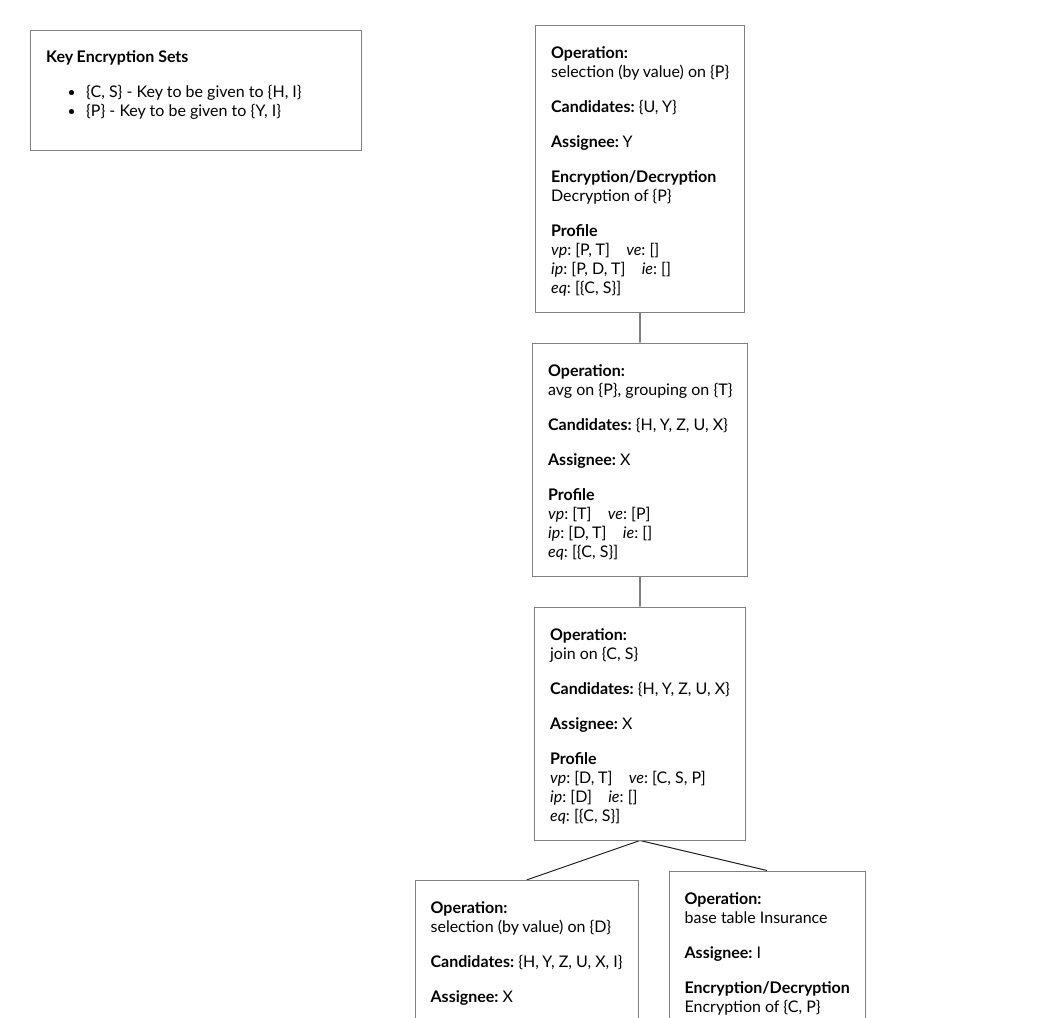
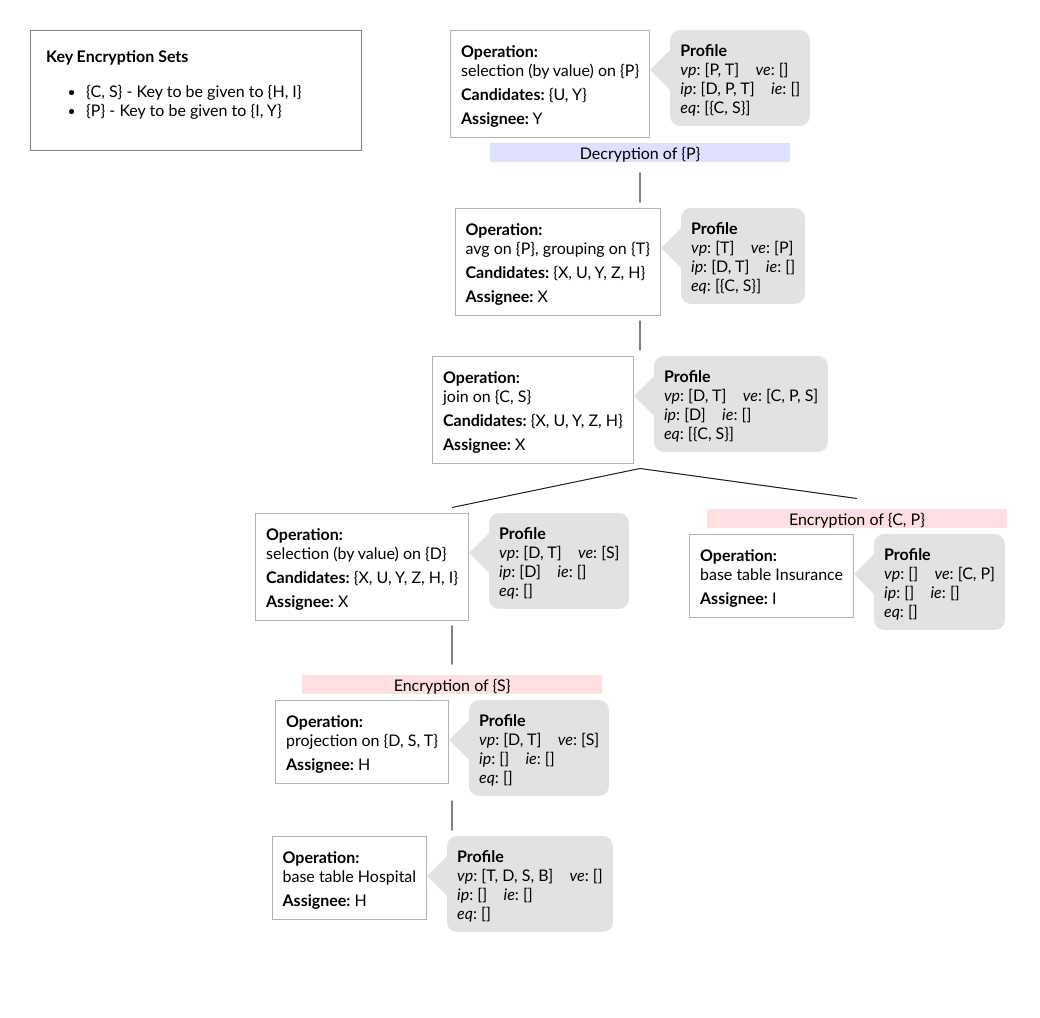
Before and after one commit to 4rcosine/DistributedQueryUI, a plain HTML site: page DistributedQueryUI/output/index.html in a window 1280 px wide. Shown: the top 1018 px of the page, without its empty margins (0-1040 px from the left). After the commit the page ends 961 px from the top, so only its background shows below. Drawn offline with Linux system fonts and the light colour scheme.

Commit message:
Commit modifiche grafiche

```diff
--- a/DistributedQueryUI/output/Treant.css
+++ b/DistributedQueryUI/output/Treant.css
@@ -3,7 +3,7 @@
 body { font-family: Calibri, Arial, Consolas; }
 .Treant { position: relative; overflow: hidden; padding: 0 !important; }
 .Treant > .node,
-.Treant > .pseudo { position: absolute; display: block; visibility: hidden; padding-left: 15px; padding-right: 15px; border: 1px solid gray}
+.Treant > .pseudo { position: absolute; display: block; visibility: hidden; padding: 5px;}
 .Treant.Treant-loaded .node,
 .Treant.Treant-loaded .pseudo { visibility: visible; }
 .Treant > .pseudo { width: 0; height: 0; border: none; padding: 0; }
@@ -11,3 +11,11 @@ body { font-family: Calibri, Arial, Consolas; }
 .Treant .collapsed .collapse-switch { background-color: #868DEE; }
 .Treant > .node img {	border: none; float: left; }
 .kes { border: 1px solid gray; padding: 15px; width: 300px; position: absolute; left: 30px; top: 30px;}
+.box_left { border: 1px solid #b2b2b2;  padding: 5px; float: left;}
+.box_right { background-color: #e2e2e2;  padding: 5px; float: right; position: relative; left: -20px; border-radius: 10px;}
+.arrow_left{ position: relative;top: 20px;left: -20px;float: left; content:""; height:0; width:0; border:20px solid transparent; border-right: 20px solid #e2e2e2;}
+p { margin: 5px; }
+.box_down { width: 100%; height: 30px; position: relative; float: left; text-align: center;}
+.box_up{ width: 100%; height: 30px; position: relative; float: left; text-align: center;}
+.box_down > .enc { position: relative; left: 50%; width: 300px; margin-left: -150px; background-color: #dfdfff; }
+.box_up > .enc { position: relative; left: 50%; width: 300px; margin-left: -150px; background-color: #ffdfdf; }
--- a/DistributedQueryUI/output/index.html
+++ b/DistributedQueryUI/output/index.html
@@ -20,31 +20,31 @@
 	};
 
 	node1 = {
-innerHTML : "<p cass='op'><b>Operation:</b><br/>selection (by value) on {P}</p><p class='cand'><b>Candidates:</b> {U, Y}</p><p class='as'><b>Assignee:</b> Y</p><p class='enc'><b>Encryption/Decryption</b><br />Decryption of {P}</p><p class='prof'><b>Profile</b><br/><i>vp</i>: [P, T]&nbsp;&nbsp;&nbsp;&nbsp;<i>ve</i>: []<br/><i>ip</i>: [P, D, T]&nbsp;&nbsp;&nbsp;&nbsp;<i>ie</i>: []<br/><i>eq</i>: [{C, S}]</p>"
+innerHTML : "<div class='box_left'><p class='op'><b>Operation:</b><br/>selection (by value) on {P}</p><p class='cand'><b>Candidates:</b> {U, Y}</p><p class='as'><b>Assignee:</b> Y</p></div><div class='arrow_left'></div><div class='box_right'><p class='prof'><b>Profile</b><br/><i>vp</i>: [P, T]&nbsp;&nbsp;&nbsp;&nbsp;<i>ve</i>: []<br/><i>ip</i>: [D, P, T]&nbsp;&nbsp;&nbsp;&nbsp;<i>ie</i>: []<br/><i>eq</i>: [{C, S}]</p></div><br/><div class='box_down'><p class='enc'>Decryption of {P}</p></div>"
 };
 
 node2 = {
-parent: node1,innerHTML : "<p cass='op'><b>Operation:</b><br/>avg on {P}, grouping on {T}</p><p class='cand'><b>Candidates:</b> {H, Y, Z, U, X}</p><p class='as'><b>Assignee:</b> X</p><p class='prof'><b>Profile</b><br/><i>vp</i>: [T]&nbsp;&nbsp;&nbsp;&nbsp;<i>ve</i>: [P]<br/><i>ip</i>: [D, T]&nbsp;&nbsp;&nbsp;&nbsp;<i>ie</i>: []<br/><i>eq</i>: [{C, S}]</p>"
+parent: node1,innerHTML : "<div class='box_left'><p class='op'><b>Operation:</b><br/>avg on {P}, grouping on {T}</p><p class='cand'><b>Candidates:</b> {X, U, Y, Z, H}</p><p class='as'><b>Assignee:</b> X</p></div><div class='arrow_left'></div><div class='box_right'><p class='prof'><b>Profile</b><br/><i>vp</i>: [T]&nbsp;&nbsp;&nbsp;&nbsp;<i>ve</i>: [P]<br/><i>ip</i>: [D, T]&nbsp;&nbsp;&nbsp;&nbsp;<i>ie</i>: []<br/><i>eq</i>: [{C, S}]</p></div>"
 };
 
 node3 = {
-parent: node2,innerHTML : "<p cass='op'><b>Operation:</b><br/>join on {C, S}</p><p class='cand'><b>Candidates:</b> {H, Y, Z, U, X}</p><p class='as'><b>Assignee:</b> X</p><p class='prof'><b>Profile</b><br/><i>vp</i>: [D, T]&nbsp;&nbsp;&nbsp;&nbsp;<i>ve</i>: [C, S, P]<br/><i>ip</i>: [D]&nbsp;&nbsp;&nbsp;&nbsp;<i>ie</i>: []<br/><i>eq</i>: [{C, S}]</p>"
+parent: node2,innerHTML : "<div class='box_left'><p class='op'><b>Operation:</b><br/>join on {C, S}</p><p class='cand'><b>Candidates:</b> {X, U, Y, Z, H}</p><p class='as'><b>Assignee:</b> X</p></div><div class='arrow_left'></div><div class='box_right'><p class='prof'><b>Profile</b><br/><i>vp</i>: [D, T]&nbsp;&nbsp;&nbsp;&nbsp;<i>ve</i>: [C, P, S]<br/><i>ip</i>: [D]&nbsp;&nbsp;&nbsp;&nbsp;<i>ie</i>: []<br/><i>eq</i>: [{C, S}]</p></div>"
 };
 
 node4 = {
-parent: node3,innerHTML : "<p cass='op'><b>Operation:</b><br/>selection (by value) on {D}</p><p class='cand'><b>Candidates:</b> {H, Y, Z, U, X, I}</p><p class='as'><b>Assignee:</b> X</p><p class='prof'><b>Profile</b><br/><i>vp</i>: [D, T]&nbsp;&nbsp;&nbsp;&nbsp;<i>ve</i>: [S]<br/><i>ip</i>: [D]&nbsp;&nbsp;&nbsp;&nbsp;<i>ie</i>: []<br/><i>eq</i>: []</p>"
+parent: node3,innerHTML : "<div class='box_left'><p class='op'><b>Operation:</b><br/>selection (by value) on {D}</p><p class='cand'><b>Candidates:</b> {X, U, Y, Z, H, I}</p><p class='as'><b>Assignee:</b> X</p></div><div class='arrow_left'></div><div class='box_right'><p class='prof'><b>Profile</b><br/><i>vp</i>: [D, T]&nbsp;&nbsp;&nbsp;&nbsp;<i>ve</i>: [S]<br/><i>ip</i>: [D]&nbsp;&nbsp;&nbsp;&nbsp;<i>ie</i>: []<br/><i>eq</i>: []</p></div>"
 };
 
 node5 = {
-parent: node4,innerHTML : "<p cass='op'><b>Operation:</b><br/>projection on {S, D, T}</p><p class='as'><b>Assignee:</b> H</p><p class='enc'><b>Encryption/Decryption</b><br />Encryption of {S}</p><p class='prof'><b>Profile</b><br/><i>vp</i>: [D, T]&nbsp;&nbsp;&nbsp;&nbsp;<i>ve</i>: [S]<br/><i>ip</i>: []&nbsp;&nbsp;&nbsp;&nbsp;<i>ie</i>: []<br/><i>eq</i>: []</p>"
+parent: node4,innerHTML : "<div class='box_up'><p class='enc'>Encryption of {S}</p></div><br/><div class='box_left'><p class='op'><b>Operation:</b><br/>projection on {D, S, T}</p><p class='as'><b>Assignee:</b> H</p></div><div class='arrow_left'></div><div class='box_right'><p class='prof'><b>Profile</b><br/><i>vp</i>: [D, T]&nbsp;&nbsp;&nbsp;&nbsp;<i>ve</i>: [S]<br/><i>ip</i>: []&nbsp;&nbsp;&nbsp;&nbsp;<i>ie</i>: []<br/><i>eq</i>: []</p></div>"
 };
 
 node6 = {
-parent: node5,innerHTML : "<p cass='op'><b>Operation:</b><br/>base table Hospital</p><p class='as'><b>Assignee:</b> H</p><p class='prof'><b>Profile</b><br/><i>vp</i>: [B, S, D, T]&nbsp;&nbsp;&nbsp;&nbsp;<i>ve</i>: []<br/><i>ip</i>: []&nbsp;&nbsp;&nbsp;&nbsp;<i>ie</i>: []<br/><i>eq</i>: []</p>"
+parent: node5,innerHTML : "<div class='box_left'><p class='op'><b>Operation:</b><br/>base table Hospital</p><p class='as'><b>Assignee:</b> H</p></div><div class='arrow_left'></div><div class='box_right'><p class='prof'><b>Profile</b><br/><i>vp</i>: [T, D, S, B]&nbsp;&nbsp;&nbsp;&nbsp;<i>ve</i>: []<br/><i>ip</i>: []&nbsp;&nbsp;&nbsp;&nbsp;<i>ie</i>: []<br/><i>eq</i>: []</p></div>"
 };
 
 node7 = {
-parent: node3,innerHTML : "<p cass='op'><b>Operation:</b><br/>base table Insurance</p><p class='as'><b>Assignee:</b> I</p><p class='enc'><b>Encryption/Decryption</b><br />Encryption of {C, P}</p><p class='prof'><b>Profile</b><br/><i>vp</i>: []&nbsp;&nbsp;&nbsp;&nbsp;<i>ve</i>: [C, P]<br/><i>ip</i>: []&nbsp;&nbsp;&nbsp;&nbsp;<i>ie</i>: []<br/><i>eq</i>: []</p>"
+parent: node3,innerHTML : "<div class='box_up'><p class='enc'>Encryption of {C, P}</p></div><br/><div class='box_left'><p class='op'><b>Operation:</b><br/>base table Insurance</p><p class='as'><b>Assignee:</b> I</p></div><div class='arrow_left'></div><div class='box_right'><p class='prof'><b>Profile</b><br/><i>vp</i>: []&nbsp;&nbsp;&nbsp;&nbsp;<i>ve</i>: [C, P]<br/><i>ip</i>: []&nbsp;&nbsp;&nbsp;&nbsp;<i>ie</i>: []<br/><i>eq</i>: []</p></div>"
 };
 
 
@@ -59,7 +59,7 @@ parent: node3,innerHTML : "<p cass='op'><b>Operation:</b><br/>base table Insuran
 		<b>Key Encryption Sets</b>
 		<ul>
 			<li>{C, S} - Key to be given to {H, I}</li>
-<li>{P} - Key to be given to {Y, I}</li>
+<li>{P} - Key to be given to {I, Y}</li>
 
 		</ul>
 	</div>
```
Also changed, not shown: 1 other file.
